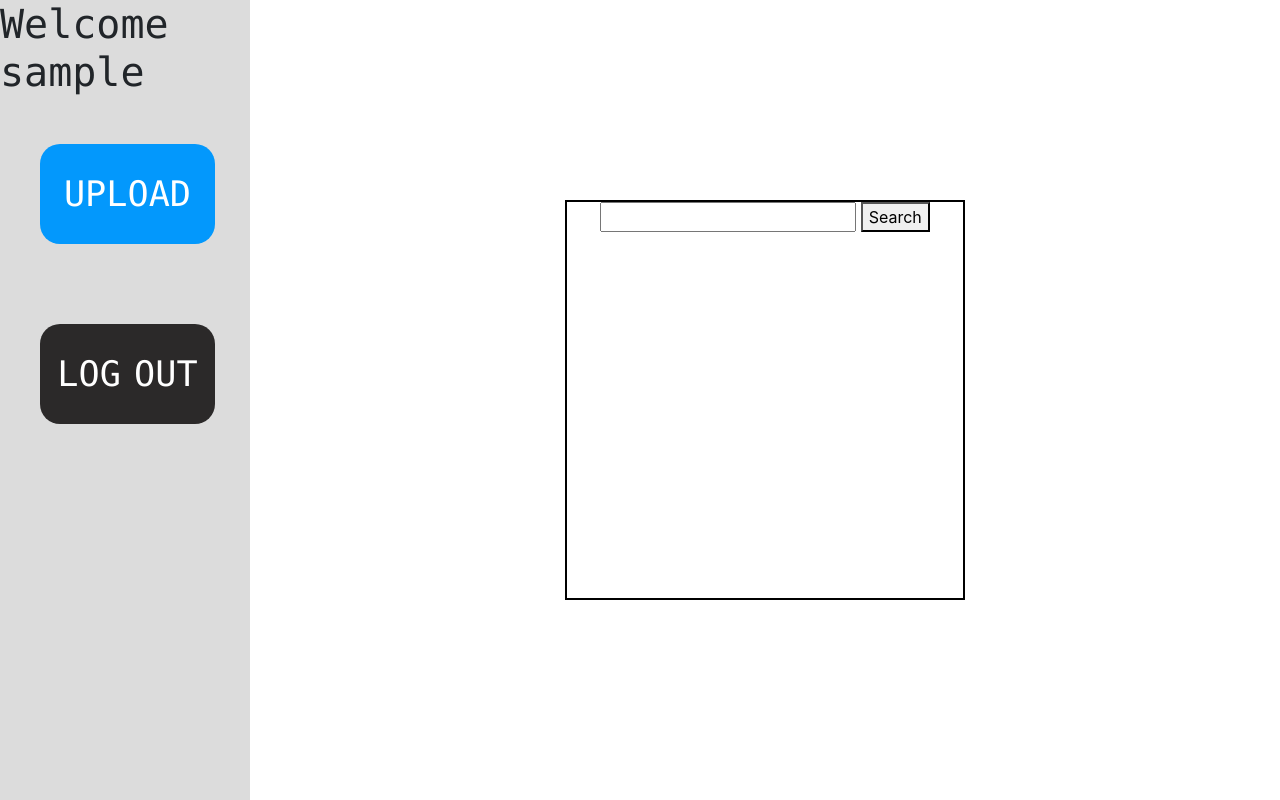
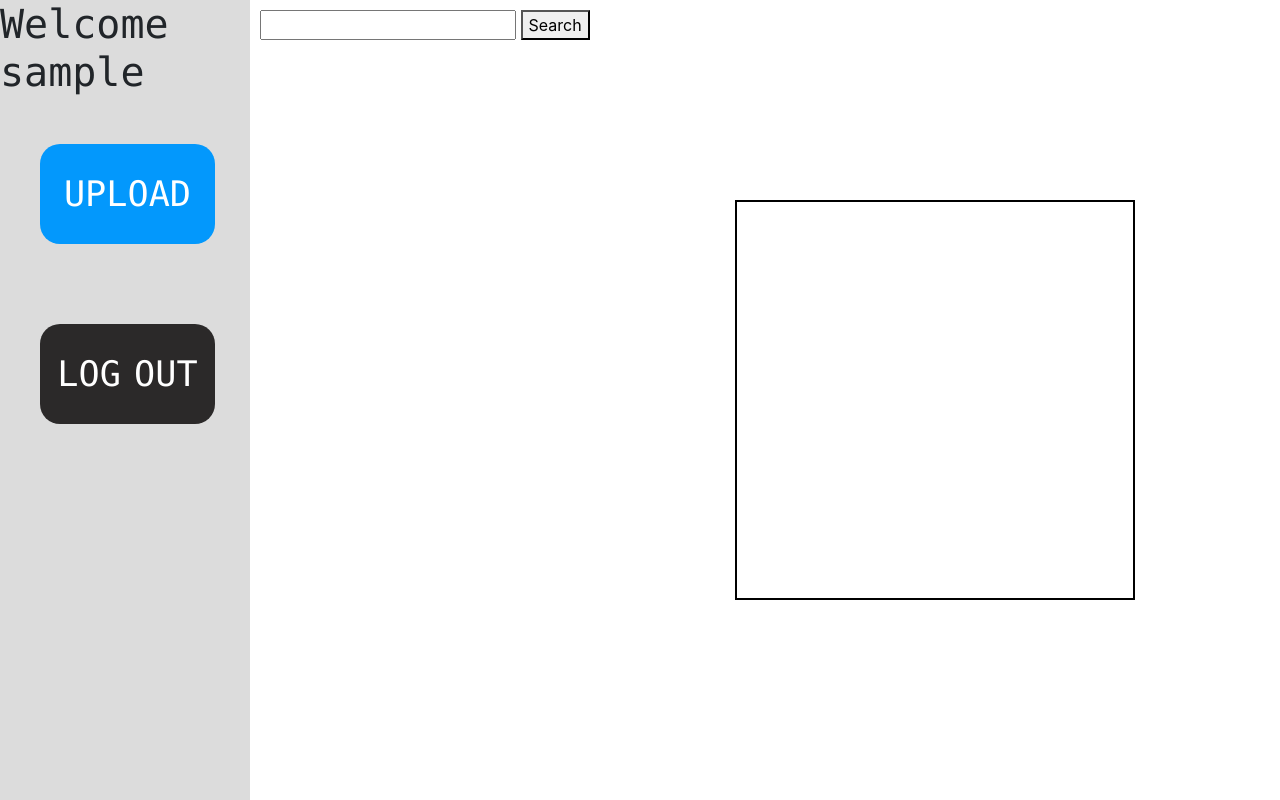
Before and after one commit to CSEC380-Group-12/CSEC380-Final-Project, a Flask app: page /search in a window 1280 px wide. Run offline with Flask 2, Linux system fonts and the light colour scheme; the visitor is signed in with stand-in values (Sample User, id 1); data that the repository does not hold is empty; parts of the project's set-up code (start-up, migrations or seed data) failed here and were passed over; some libraries are stand-ins or nearby versions.

Commit message:
Fixed search
Fixed search bar location

```diff
--- a/src/webapp/templates/home.html
+++ b/src/webapp/templates/home.html
@@ -23,13 +23,13 @@
                 <button class="LGOUT">LOG OUT</button>
             </form>
         </div>
-
+        <form method="get" action="/search" style="padding-left:10px; padding-top:10px">
+				<input type="text" name="q">
+				<button type="submit">Search</button>
+		</form>
         <div class="formBox">
 
-                <form method="get" action="/search">
-                        <input type="text" name="q">
-                        <button type="submit">Search</button>
-                </form>
+
 
                 <br/>
 
```
